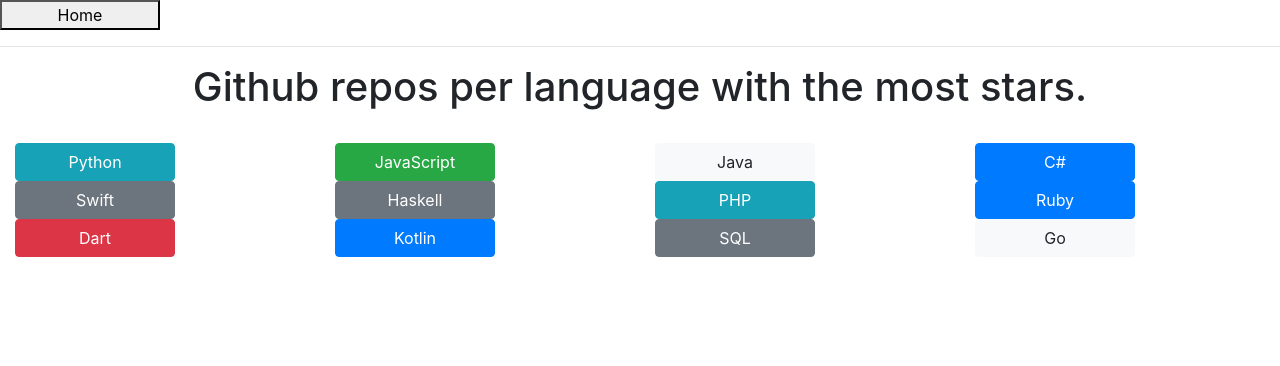
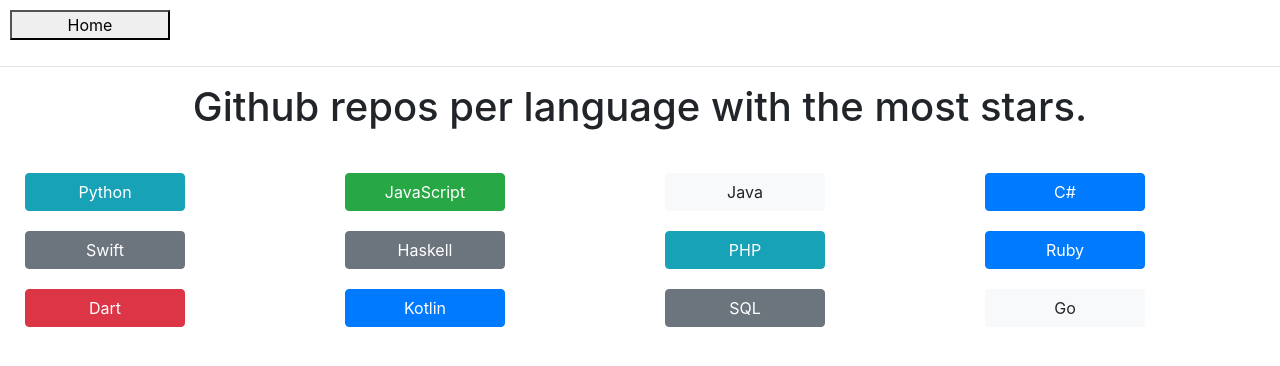
Before and after one commit to starmaerker/github_repos, a Flask app: page / in a window 1280 px wide. Shown: the top 366 px of the page. Run offline with Flask 2, Linux system fonts and the light colour scheme; some libraries are stand-ins or nearby versions.

Commit message:
update style.css

```diff
--- a/static/css/style.css
+++ b/static/css/style.css
@@ -5,6 +5,7 @@ img {
 
 button {
     width: 10em;
+    margin: 10px !important;
 }
 
 h1 {
--- a/templates/search.html
+++ b/templates/search.html
@@ -7,6 +7,8 @@
         {% for result in results %}
         <div><p>{{ result + 1 }}.<b>{{ results[result][0] }}</b> - {{ results[result][1] }} Stars: {{ results[result][2] }}</p>
             <img src="{{ results[result][3] }}">
+
         </div>
+            <br>
         {% endfor %}
 {% endblock %}
```
